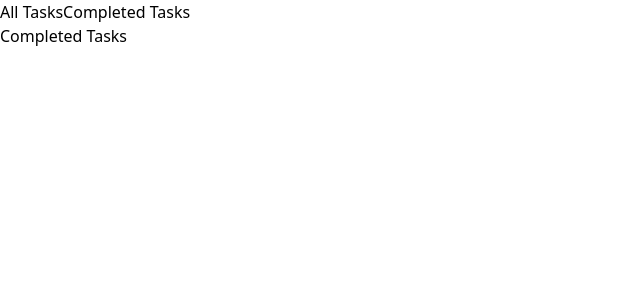
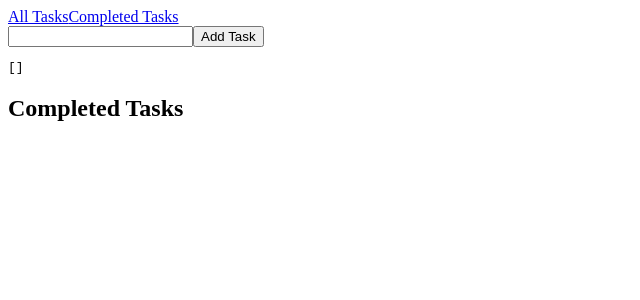
Before and after one commit to alonzojoe/task-manager, a Vue app: page /completed in a window 1280 px wide. Shown: the top 300 px of the page, without its empty margins (0-640 px from the left). Built offline with nearby package versions, Linux system fonts and the light colour scheme; the HTML template or start-up script is replaced by a standard one.

Commit message:
feat: adding of tasks functionality, add logic behind storing and retrieving tasks from localStorage

```diff
--- a/src/layout/AppLayout.vue
+++ b/src/layout/AppLayout.vue
@@ -2,6 +2,12 @@
     <div>
         <router-link to="/">All Tasks</router-link>
         <router-link to="/completed">Completed Tasks</router-link>
+
+        <form @submit.prevent="handleSubmit">
+            <input type="text" v-model="inputTitle">
+            <button>Add Task</button>
+        </form>
+        <pre>{{ taskStore.tasks }}</pre>
         <div>
             <router-view />
         </div>
@@ -9,6 +15,35 @@
 </template>
 
 <script setup>
+import { ref, watch, onMounted } from "vue"
+import useTaskStore from "../store/taskStore"
+import { setLocalStorage } from "../libs/utils"
+
+const taskStore = useTaskStore()
+
+
+const inputTitle = ref("")
+
+const handleSubmit = () => {
+    if (inputTitle.value.trim() === "") {
+        alert('Task Title is required!')
+        return
+    }
+    taskStore.addTask(inputTitle.value)
+}
+
+watch(
+    () => taskStore.tasks,
+    (newValue) => {
+        console.log("Updated tasks:", newValue);
+        setLocalStorage("tasks", newValue);
+    },
+    { deep: true }
+)
+
+onMounted(() => {
+    taskStore.setItem()
+})
 
 </script>
 
--- a/src/store/taskStore.js
+++ b/src/store/taskStore.js
@@ -30,7 +30,7 @@ const useTaskStore = defineStore("tasks", {
     },
     setItem() {
       const storedTasks = getLocalStorage("tasks");
-      this.tasks = storedTasks;
+      this.tasks = storedTasks ?? [];
     },
   },
 });
--- a/src/style.css
+++ b/src/style.css
@@ -1 +1 @@
-@import "tailwindcss";
+/* @import "tailwindcss"; */
```
